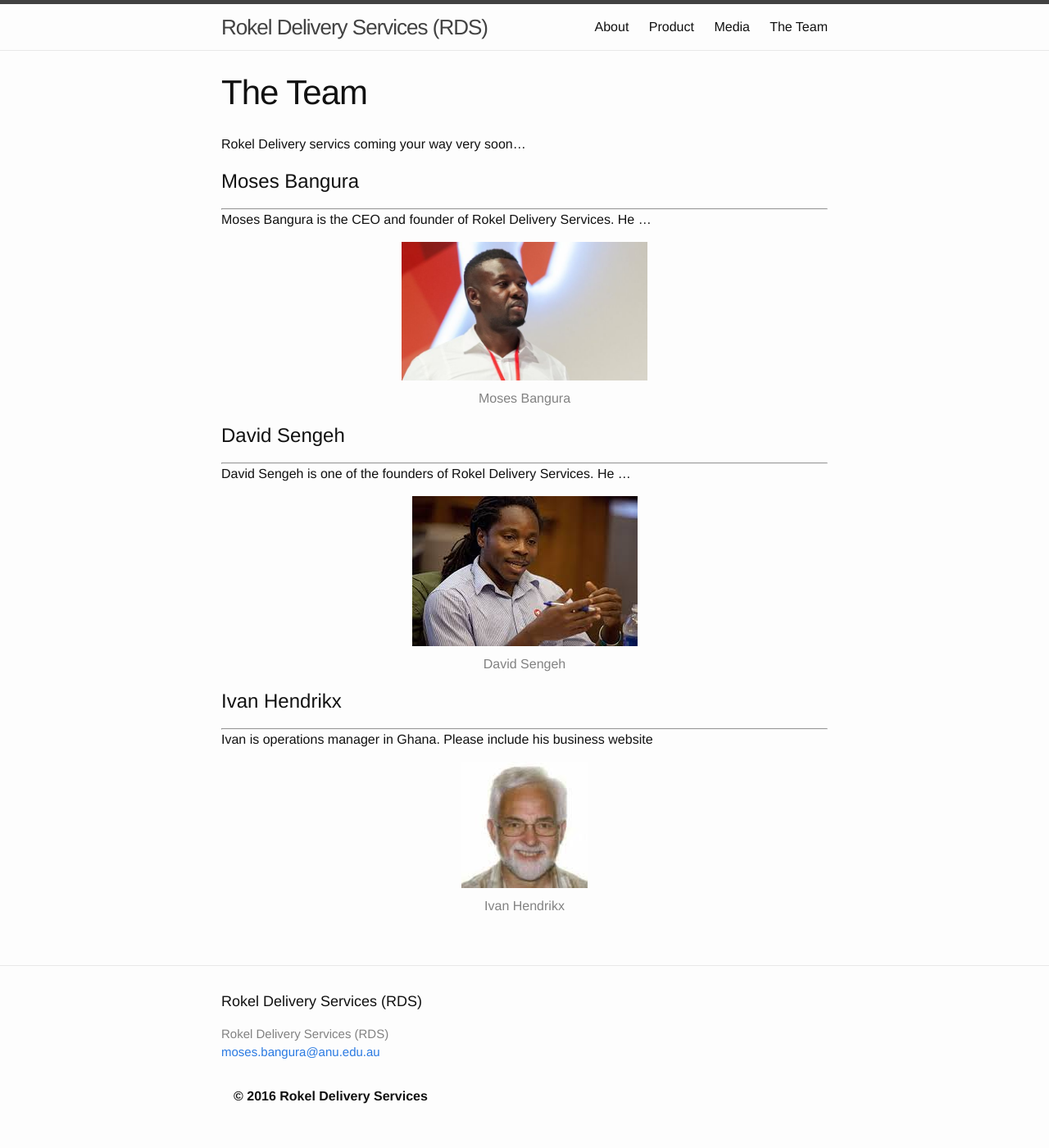
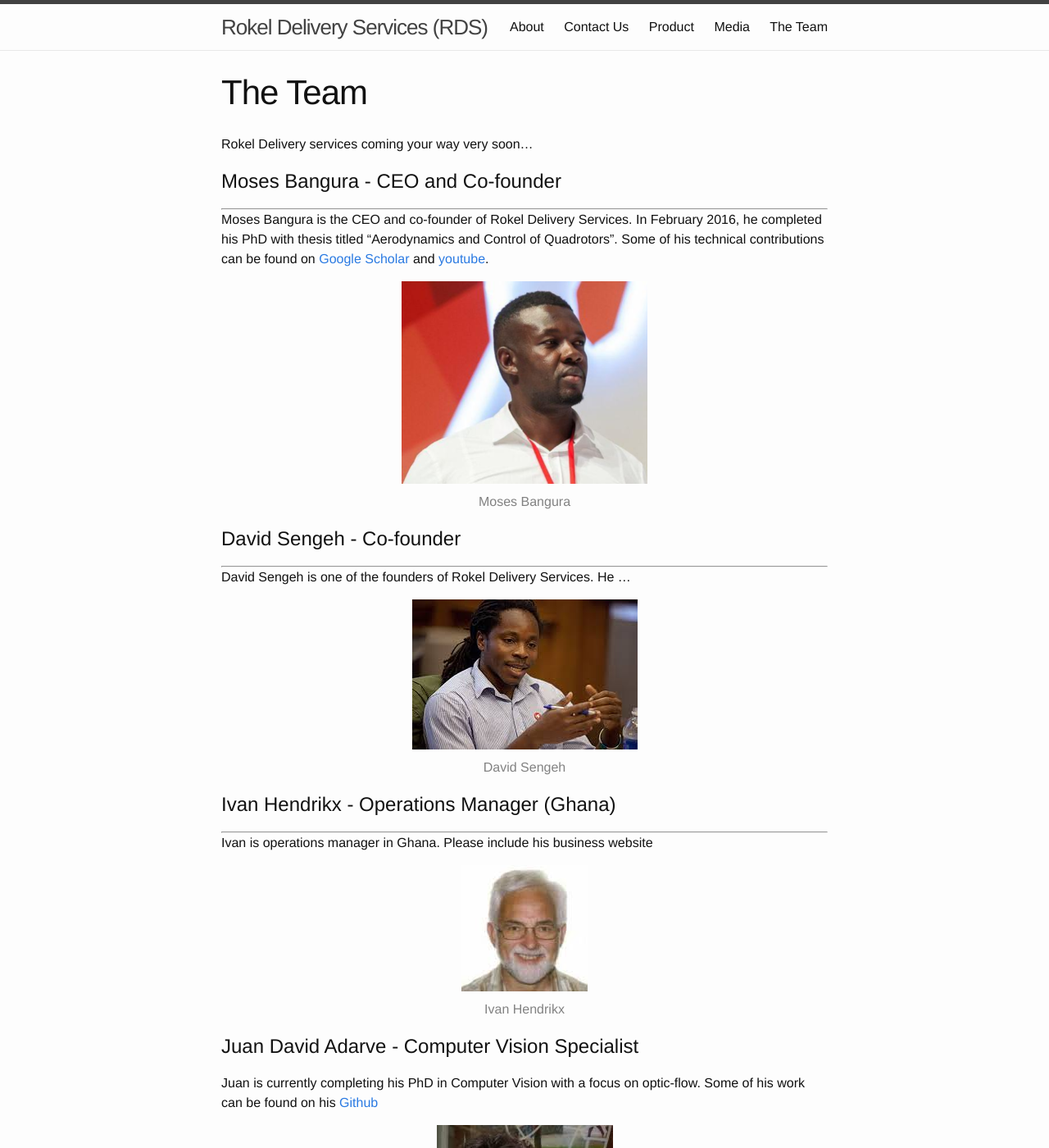
Before and after one commit to dnovichman/dnovichman.github.io, a Jekyll site: the page built from theteam.md, in a window 1280 px wide and 1400 px high. Shown: the whole window at 82% size. Built offline with Jekyll 4.4.1, drawn with Linux system fonts in a browser that asks for light colours.

Commit message:
added contact

```diff
--- a/_config.yml
+++ b/_config.yml
@@ -17,4 +17,5 @@
 
 # Build settings
 markdown: kramdown #redcarpet
+
 #![Quadrotor Prototype](../images/DSC_0012.JPG){:class="img-responsive"}
--- a/theteam.md
+++ b/theteam.md
@@ -4,13 +4,13 @@
 permalink: /theteam/
 ---
 
-Rokel Delivery servics coming your way very soon...
+Rokel Delivery services coming your way very soon...
 
 
 
-# Moses Bangura
+# Moses Bangura - CEO and Co-founder
 ---
-Moses Bangura is the CEO and founder of Rokel Delivery Services. He ...
+Moses Bangura is the CEO and co-founder of Rokel Delivery Services. In February 2016, he completed his PhD with thesis titled "Aerodynamics and Control of Quadrotors". Some of his technical contributions can be found on [Google Scholar](https://scholar.google.com.au/citations?user=2OIZxE0AAAAJ&hl=en) and [youtube](https://www.youtube.com/user/dnovichman).
 
 
 {% include image.html
@@ -20,7 +20,7 @@
             caption="Moses Bangura" %}
 
 
-# David Sengeh
+# David Sengeh - Co-founder
 ---
 David Sengeh is one of the founders of Rokel Delivery Services. He ...
 {% include image.html
@@ -28,10 +28,17 @@
             title="David Sengeh"
             caption="David Sengeh" %}
 
-# Ivan Hendrikx
+# Ivan Hendrikx - Operations Manager (Ghana)
 ---
 Ivan is operations manager in Ghana. Please include his business website
 {% include image.html
             img="../images/theteam/ivan.jpeg"
             title="Ivan Hendrikx"
             caption="Ivan Hendrikx" %}
+
+# Juan David Adarve - Computer Vision Specialist
+Juan is currently completing his PhD in Computer Vision with a focus on optic-flow. Some of his work can be found on his [Github](https://github.com/jadarve)
+{% include image.html
+            img="../images/theteam/juan.jpeg"
+            title="Juan David Adarve"
+            caption="Juan David Adarve" %}
```
Also changed, not shown: contact.md (added, +10 -0 lines), product.md (+4 -1 lines), images/theteam/juan.jpeg (added), images/theteam/moses.jpg, 3 other files.
